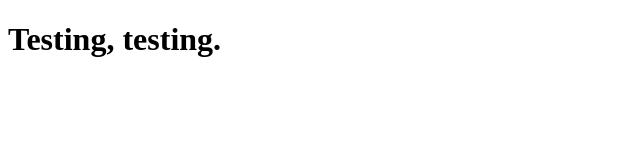
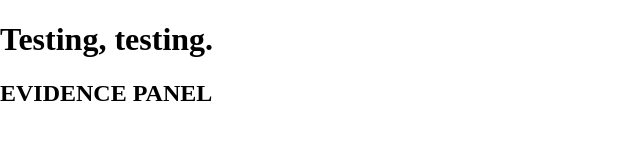
Before and after one commit to TylerPete/merry-christmas-alison, a plain HTML site: page index.html in a window 1280 px wide. Shown: the whole page, without its empty margins (0-640 px from the left). Drawn offline with Linux system fonts and the light colour scheme.

Commit message:
committing changes before trying ChatGPT-generated code

```diff
--- a/index.html
+++ b/index.html
@@ -5,6 +5,9 @@
     <meta charset="UTF-8">
     <meta name="viewport" content="width=device-width, initial-scale=1.0">
     <title>Merry Christmas</title>
+
+    <link rel="stylesheet" href="styles/normalize.css">
+    <link rel="stylesheet" href="styles/index.css">
 </head>
 
 <body>
@@ -13,6 +16,12 @@
     </header>
     <main>
         <h1>Testing, testing.</h1>
+        <div class="evidencePanel">
+            <div class="panelHeader">
+                <h2>EVIDENCE PANEL</h2>
+            </div>
+        </div>
+
     </main>
     <footer>
 
--- a/styles/index.css
+++ b/styles/index.css
@@ -1,4 +1,10 @@
 :root {
     --dark-background: #0F1113;
-
+    --graphite-panel-background: #171A1D;
+    --offwhite-primary-text: #D6D7D9;
+    --light-grey-secondary-text: #9AA0A6;
+    --dark-divider-lines: #2A2F33;
+    --inactive-indicators: #3A3F44;
+    --red-error-accent: #7C2D2D;
+    --active-input-blue-grey: #8FA3B8;
 }
```
